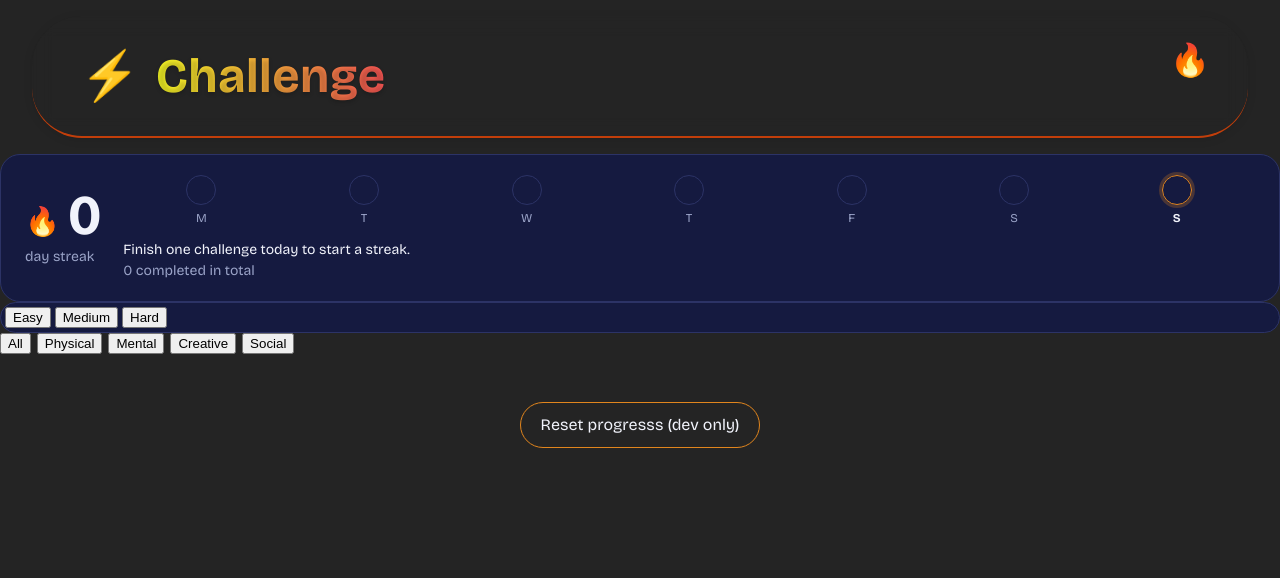
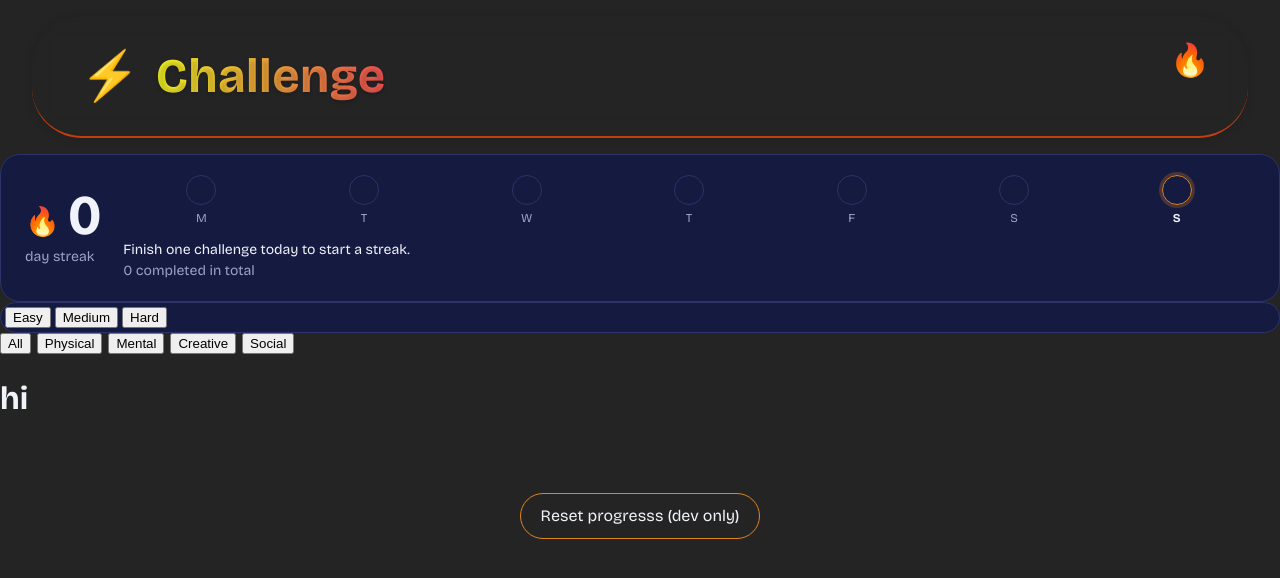
Before and after one commit to robertoandino/challenge-me, a React (Vite) app: page / in a window 1280 px wide. Shown: the top 578 px of the page. Built offline with nearby package versions, Linux system fonts and the light colour scheme.

Commit message:
Updating Home component

```diff
--- a/src/pages/Home/Home.tsx
+++ b/src/pages/Home/Home.tsx
@@ -258,6 +258,16 @@ function Home() {
                         onChange={chooseCategory}
                     />
                 </section>
+
+                <ChallengeCard
+                    status={status}
+                    challenge={currentChallenge}
+                    meta={currentMeta}
+                    emptyMessage={emptyMessage}
+                    onGenerate={generateChallenge}
+                    onComplete={handleCompletedClick}
+                    onCopy={handleCopy}
+                />
             </div>
 
             {/* Live region stays mounted so screen readers announce toasts. */}
```
